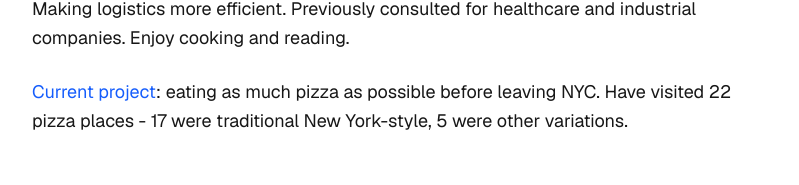
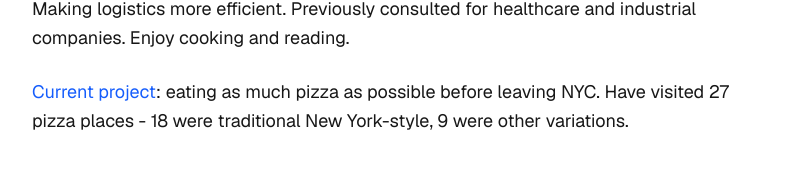
Before and after one commit to rdalvi/personal-site, a Next.js app: page / in a window 1280 px wide. Shown: the part 231-416 px from the top of the page, without its empty margins (240-1039 px from the left). Built offline with nearby package versions, Linux system fonts and the light colour scheme.

Commit message:
adjusted numbers of pizza spots

```diff
--- a/app/page.tsx
+++ b/app/page.tsx
@@ -1,6 +1,42 @@
 import Link from "next/link";
 
+// Import pizza data from the pizza places page
+const pizzaData = [
+  { name: "Scarr's", category: "Traditional New York-style", takeaway: "The platonic ideal of the Standard New York Slice - pizza and sauce are a single unified layer; crispy undercarriage" },
+  { name: "Best pizza", category: "Traditional New York-style", takeaway: "Chewy and thick; I think I prefer a bit more sweetness. Grandma slice is unique, with large pulpy, less cooked tomatoes" },
+  { name: "L'industrie", category: "Traditional New York-style", takeaway: "Objectively great with fantastic with a 72-hour fermented dough, but a bit too fancy for me. Not enough sauce and cheese to be satisfying." },
+  { name: "Paulie Gee's", category: "Traditional New York-style", takeaway: "Vodka slice is interesting and effectively a very cheesy white pie with a splattering of vodka sauce; solves the dual problems of vodka sauce being overwhelming and also of a plain white slice being boring." },
+  { name: "Di Fara", category: "Traditional New York-style", takeaway: "Visited in 2018 in Midwood - I recall it tasting somewhere between a neapolitan and a NY slice and being excellent. I am skeptical of the chainification." },
+  { name: "Two boots", category: "Traditional New York-style", takeaway: "Good, Joe's-like; no specific thoughts" },
+  { name: "Speedy Romeo", category: "Nontraditional", takeaway: "Good Neapolitan, no specific thoughts" },
+  { name: "Unregular", category: "Traditional New York-style", takeaway: "There's something obscene about the bulging burrata and coupled with the gaudy decor" },
+  { name: "Mama's Too", category: "Traditional New York-style", takeaway: "A great Prince Street competitor on the square; I think the pear gorgonzola square is fantastic save the superfluous addition of hot honey" },
+  { name: "Village Square", category: "Traditional New York-style", takeaway: "Middling at best compared to Prince Street on the square; felt doughy and somewhat undercooked" },
+  { name: "Prince Street Pizza", category: "Traditional New York-style", takeaway: "The ideal square slice, especially the Spicy Spring. The first time I had one was the first time I visited NYC in college, and I didn't like it at all. Since then I have come to appreciate the thick bite of a Sicilian  and its crispy edges" },
+  { name: "John's on Bleecker", category: "Traditional New York-style", takeaway: "A unique slice with its spotting of cheese and sauce." },
+  { name: "Fini", category: "Traditional New York-style", takeaway: "The tomato slice is excellent, and really spotlights the taste of the tomato. The undercarriage is sturdy and crisp" },
+  { name: "Lucia", category: "Traditional New York-style", takeaway: "No specific thoughts" },
+  { name: "Bleecker Street Pizza", category: "Traditional New York-style", takeaway: "No specific thoughts, pretty solid Standard New York Slice; the interior feels classic New York. Have only visited late at night. This is a major archetype of NY pizza spots." },
+  { name: "Williamsburg Pizza (LES)", category: "Traditional New York-style", takeaway: "Almost identical takeaways to Bleecker Street Pizza but in LES instead of West Village" },
+  { name: "East Village Pizza", category: "Traditional New York-style", takeaway: "Almost identical takeaways to Bleecker Street Pizza but in East Village instead of West Village" },
+  { name: "Sal and John's", category: "Traditional New York-style", takeaway: "Don't remember" },
+  { name: "Joe's", category: "Traditional New York-style", takeaway: "I actually really enjoy this slice. Cheese heavy but I find that satisfying." },
+  { name: "Appa's", category: "Nontraditional", takeaway: "Korean style pizza (sweet potatoes, corn, seafood, bulgogi toppings). The first time I really enjoyed it, the second time I thought it was too decadent" },
+  { name: "Roberta's", category: "Nontraditional", takeaway: "A well-executed neapolitan" },
+  { name: "Oma Grassa", category: "Nontraditional", takeaway: "Neapolitan style; no specific thoughts. Had an interesting potato white pie but felt it was a bit too carby" },
+  { name: "Artichoke Basille's", category: "Nontraditional", takeaway: "Artichoke slice is conceptually interesting but far too heavy. I could see a thinner slice with less of the artichoke spread succeeding" },
+  { name: "Song E Napule", category: "Nontraditional", takeaway: "Well-executed neapolitan" },
+  { name: "Nate's", category: "Nontraditional", takeaway: "Good detroit style pizza, uses mozzarella instead of brick cheese. The hawaiian was exciting." },
+  { name: "Stretch Pizza", category: "Nontraditional", takeaway: "A truly premier nontraditional pizza spot. The pizzas follow the architecture of a NY slice but is creative with toppings. A curious and friendly encounter with Wylie Dusfresne enhances the appeal of the spot for me." },
+  { name: "Ace's", category: "Nontraditional", takeaway: "Good detroit style pizza; no specific takeaways as I was at the end of a pizza crawl and pizza'd out." },
+];
+
 export default function Home() {
+  // Calculate pizza statistics
+  const totalPizzaPlaces = pizzaData.length;
+  const traditionalCount = pizzaData.filter(place => place.category === "Traditional New York-style").length;
+  const nontraditionalCount = pizzaData.filter(place => place.category === "Nontraditional").length;
+
   return (
     <main className="p-8 sm:p-20 font-[family-name:var(--font-geist-sans)] max-w-4xl mx-auto">
       <h1 className="text-4xl font-bold mb-2">Rusty Dingo</h1>
@@ -15,7 +51,7 @@
         <p className="text-lg leading-relaxed">
           <Link href="/essays/pizza-places" className="text-blue-600 hover:underline">
             Current project
-          </Link>: eating as much pizza as possible before leaving NYC. Have visited 22 pizza places - 17 were traditional New York-style, 5 were other variations.
+          </Link>: eating as much pizza as possible before leaving NYC. Have visited {totalPizzaPlaces} pizza places - {traditionalCount} were traditional New York-style, {nontraditionalCount} were other variations.
         </p>
       </section>
 
```
